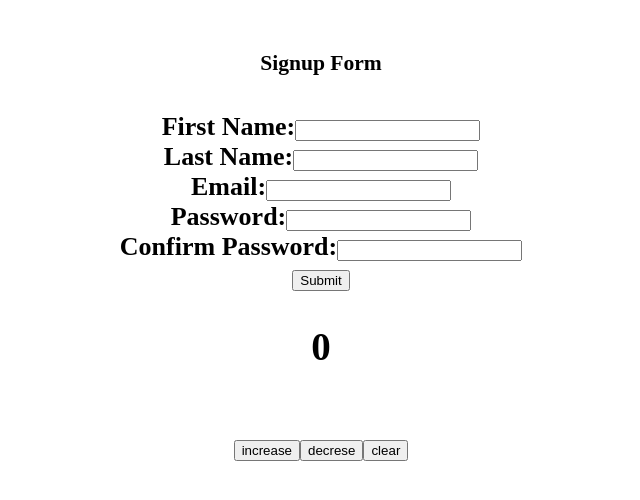
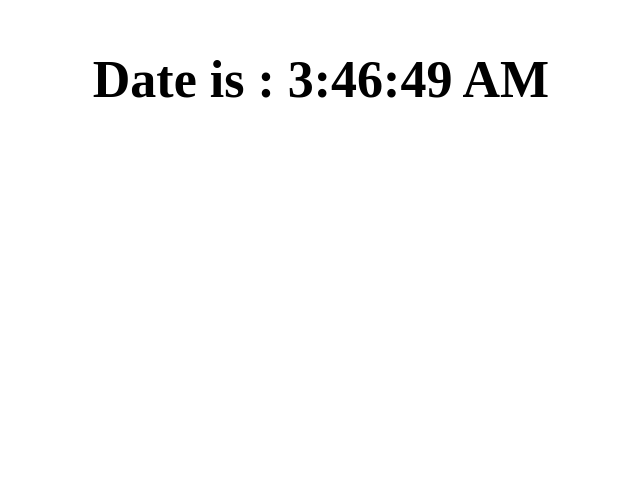
Before and after one commit to mariyamsaleem32/Portfolio, a React (Create React App) app: page / in a window 1280 px wide. Shown: the top 500 px of the page, without its empty margins (319-959 px from the left). Built offline with nearby package versions, Linux system fonts and the light colour scheme.

Commit message:
add time

```diff
--- a/src/components/dashboard.jsx
+++ b/src/components/dashboard.jsx
@@ -1,12 +1,14 @@
-import Count from './count';
-import Input from "./input";
+// import Count from './count';
+// import Input from "./input";
+import Time from "./time";
 
 const Dashboard = () => {
 
     return (
         <div>
-        <Input/>
-        <Count />
+        {/* <Input/> */}
+        {/* <Count /> */}
+        <Time/>
         </div>
     );
     }
--- /dev/null
+++ b/src/components/time.jsx
@@ -0,0 +1,20 @@
+import React, { useState,useEffect } from 'react';
+
+const Time = () => {
+const [date,setDate] = useState(0);
+
+ useEffect(()=> {
+   setInterval(()=>{
+     const updatedDate = new Date();
+     setDate(updatedDate.toLocaleTimeString())
+   },1000)
+  },[date])
+
+    return (
+        <div>
+            <h1>Date is : {date}</h1>
+        </div>
+    );
+}
+
+export default Time;
```
